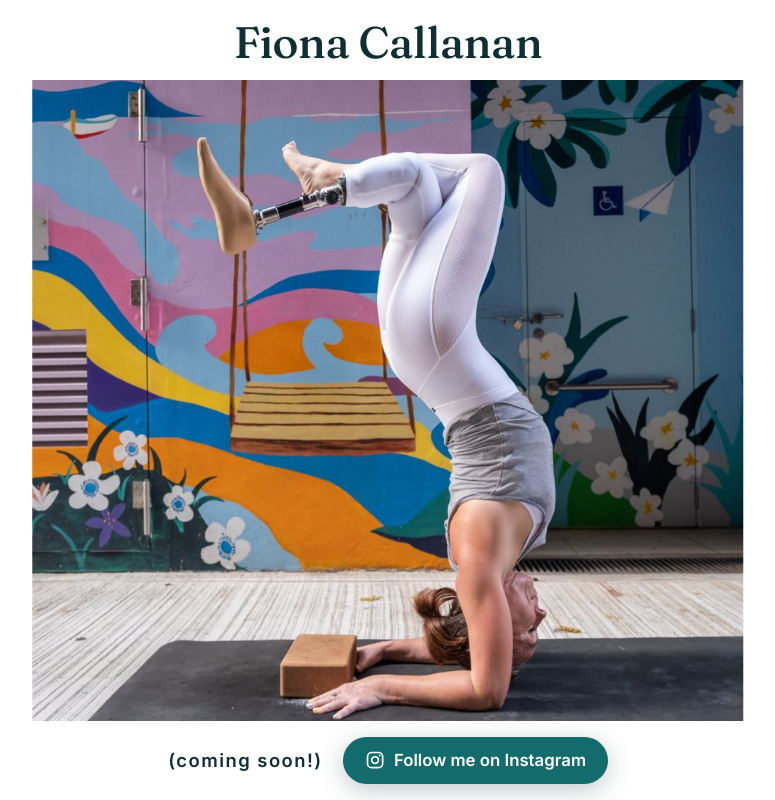
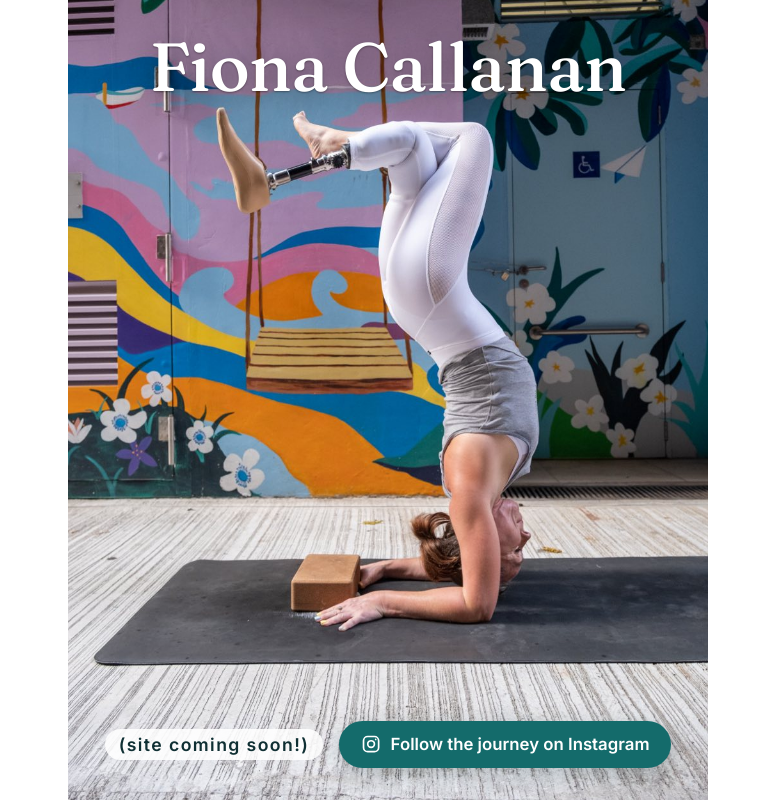
Before and after one commit to sandcastleco/fiona-callanan, a plain HTML site: page index.html in a window 1280 px wide. Shown: the whole page, without its empty margins (252-1027 px from the left). Drawn offline with Linux system fonts and the light colour scheme.

Commit message:
Overlay text everywhere, portrait frame, full-bleed landscape

```diff
--- a/index.html
+++ b/index.html
@@ -17,7 +17,7 @@
   <meta name="twitter:card" content="summary_large_image">
 
   <link rel="icon" href="favicon.svg" type="image/svg+xml">
-  <link rel="preload" as="image" href="images/fiona-callanan-handstand-1600.jpg" imagesrcset="images/fiona-callanan-handstand-1000.jpg 1000w, images/fiona-callanan-handstand-1600.jpg 1600w, images/fiona-callanan-handstand-2400.jpg 2400w" imagesizes="(min-aspect-ratio: 4/5) 100vh, 150vw">
+  <link rel="preload" as="image" href="images/fiona-callanan-handstand-1600.jpg" imagesrcset="images/fiona-callanan-handstand-1000.jpg 1000w, images/fiona-callanan-handstand-1600.jpg 1600w, images/fiona-callanan-handstand-2400.jpg 2400w" imagesizes="(min-aspect-ratio: 1/1) 80vh, 150vw">
   <link rel="preconnect" href="https://fonts.googleapis.com">
   <link rel="preconnect" href="https://fonts.gstatic.com" crossorigin>
   <link href="https://fonts.googleapis.com/css2?family=Fraunces:opsz,wght@9..144,500&family=Inter:wght@500;600&display=swap" rel="stylesheet">
@@ -27,9 +27,6 @@
       --ink: #0f2f33;
       --accent: #146b6b;
       --paper: #ffffff;
-      /* Photo is 2:3. Subject spans ~21-77% of width and ~22-82% of height.
-         Scale to cover the viewport, but never so far that the subject is cropped. */
-      --img-w: min(max(100cqw, 66.625cqh), 111cqh, 178cqw);
     }
     *, *::before, *::after { box-sizing: border-box; }
     html, body { margin: 0; height: 100%; }
@@ -40,40 +37,42 @@
       -webkit-font-smoothing: antialiased;
       overflow: hidden;
     }
+    :root { --frame: clamp(10px, 2.5vw, 20px); --cap: 111cqh; --pos: 51.5%; }
     .page {
       position: relative;
-      display: flex;
-      flex-direction: column;
       height: 100vh;
       height: 100svh;
+      padding: var(--frame);
     }
     .stage {
       position: relative;
-      flex: 1 1 auto;
-      min-height: 0;
+      height: 100%;
       overflow: hidden;
       container-type: size;
     }
+    /* Photo is 2:3; subject spans ~21-77% of width, ~22-82% of height.
+       Cover the frame, capped so the subject is never cropped. --pos works like object-position. */
     .stage img {
       position: absolute;
       left: 50%;
-      top: 50%;
-      width: var(--img-w);
+      top: var(--pos);
+      width: min(max(100cqw, 66.625cqh), var(--cap), 178cqw);
       height: auto;
-      transform: translate(-50%, -51.5%);
+      transform: translate(-50%, calc(var(--pos) * -1));
       display: block;
       user-select: none;
     }
     .name {
       position: absolute;
-      top: max(4svh, env(safe-area-inset-top));
       z-index: 1;
       left: 0; right: 0;
+      top: calc(var(--frame) + max(min(4svh, 2.5rem), env(safe-area-inset-top)));
       margin: 0;
+      padding: 0 1rem;
       text-align: center;
       font-family: Fraunces, Georgia, serif;
       font-weight: 500;
-      font-size: clamp(2.25rem, 7vw, 4.75rem);
+      font-size: clamp(1.6rem, min(7vw, 8.5svh), 4.75rem);
       line-height: 1;
       letter-spacing: -0.01em;
       color: #fff;
@@ -81,22 +80,25 @@
     }
     .footer {
       position: absolute;
+      z-index: 1;
       left: 0; right: 0;
-      bottom: max(4svh, env(safe-area-inset-bottom));
+      bottom: calc(var(--frame) + max(min(4svh, 2.5rem), env(safe-area-inset-bottom)));
+      padding: 0 1rem;
       display: flex;
       flex-direction: column;
       align-items: center;
-      gap: .75rem;
+      gap: min(.75rem, 1.6svh);
       text-align: center;
+      font-size: clamp(.8rem, min(2.4vw, 2.6svh), 1.05rem);
     }
     .soon {
       margin: 0;
-      font-size: clamp(.95rem, 2.2vw, 1.15rem);
+      font-size: 1.05em;
       font-weight: 600;
       letter-spacing: .08em;
       text-transform: lowercase;
       color: var(--ink);
-      background: rgba(255,255,255,.85);
+      background: rgba(255,255,255,.88);
       padding: .3em .8em;
       border-radius: 999px;
     }
@@ -109,7 +111,6 @@
       background: var(--accent);
       color: #fff;
       font-weight: 600;
-      font-size: clamp(.95rem, 2.2vw, 1.05rem);
       text-decoration: none;
       box-shadow: 0 6px 24px rgba(15,47,51,.25);
       transition: background .2s, transform .2s;
@@ -118,25 +119,11 @@
     .ig:focus-visible { outline: 3px solid #fff; outline-offset: 3px; }
     .ig svg { width: 1.2em; height: 1.2em; }
 
-    /* Landscape and near-square: her hands and face sit near the bottom of the crop, so move the
-       call to action out of the photo into a white strip beneath it. */
-    @media (min-aspect-ratio: 4/5) {
-      .footer {
-        position: static;
-        flex-direction: row;
-        justify-content: center;
-        gap: 1.25rem;
-        padding: 1rem 1rem max(1rem, env(safe-area-inset-bottom));
-      }
-      .soon { background: none; padding: 0; }
-      .name {
-        position: static;
-        color: var(--ink);
-        text-shadow: none;
-        font-size: clamp(2rem, 5.5vh, 3.5rem);
-        padding: max(1rem, 2.5vh) 1rem max(.75rem, 2vh);
-      }
-      .stage img { transform: translate(-50%, -50%); }
+    /* Landscape: full-bleed, no frame. Show more of the photo (white side borders on wide screens)
+       and bias the crop down so the text sits over the mural above her feet and the mat below her hands. */
+    @media (min-aspect-ratio: 1/1) {
+      :root { --frame: 0px; --cap: 80cqh; --pos: 85%; }
+      .footer { flex-direction: row; justify-content: center; gap: 1rem; }
     }
   </style>
 </head>
@@ -146,15 +133,15 @@
     <div class="stage">
     <img src="images/fiona-callanan-handstand-1600.jpg" width="1600" height="2400"
          srcset="images/fiona-callanan-handstand-1000.jpg 1000w, images/fiona-callanan-handstand-1600.jpg 1600w, images/fiona-callanan-handstand-2400.jpg 2400w"
-         sizes="(min-aspect-ratio: 4/5) 100vh, 150vw"
+         sizes="(min-aspect-ratio: 1/1) 80vh, 150vw"
          alt="Fiona Callanan in a forearm headstand on a yoga mat, legs folded and prosthetic leg raised, in front of a colourful mural"
          fetchpriority="high">
     </div>
     <div class="footer">
-      <p class="soon">(coming soon!)</p>
+      <p class="soon">(site coming soon!)</p>
       <a class="ig" href="https://www.instagram.com/bionic_rocket_woman/" target="_blank" rel="noopener">
         <svg viewBox="0 0 24 24" fill="none" stroke="currentColor" stroke-width="2" aria-hidden="true"><rect x="3" y="3" width="18" height="18" rx="5"/><circle cx="12" cy="12" r="4"/><circle cx="17.5" cy="6.5" r="1" fill="currentColor" stroke="none"/></svg>
-        Follow me on Instagram
+        Follow the journey on Instagram
       </a>
     </div>
   </main>
```
